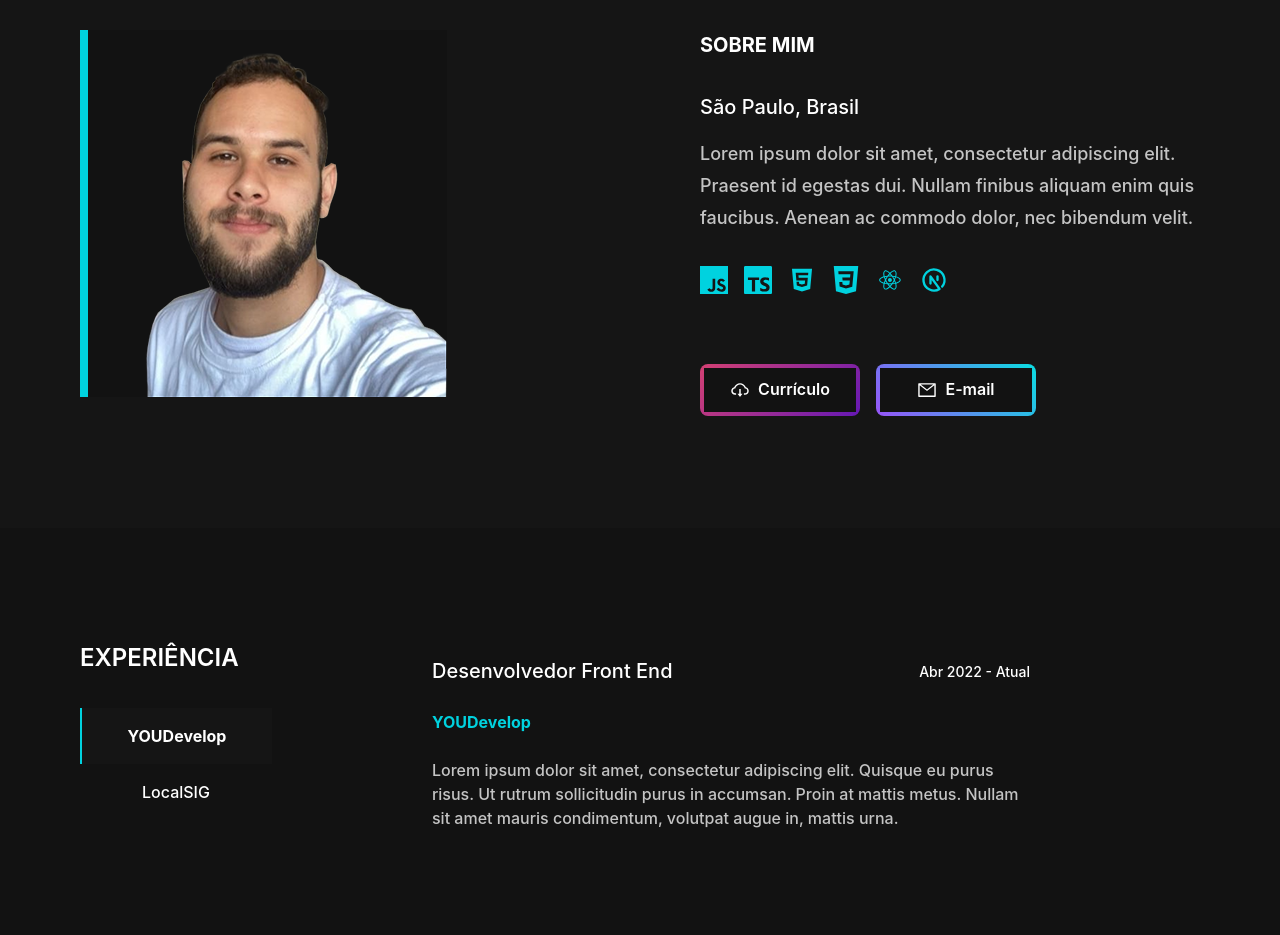
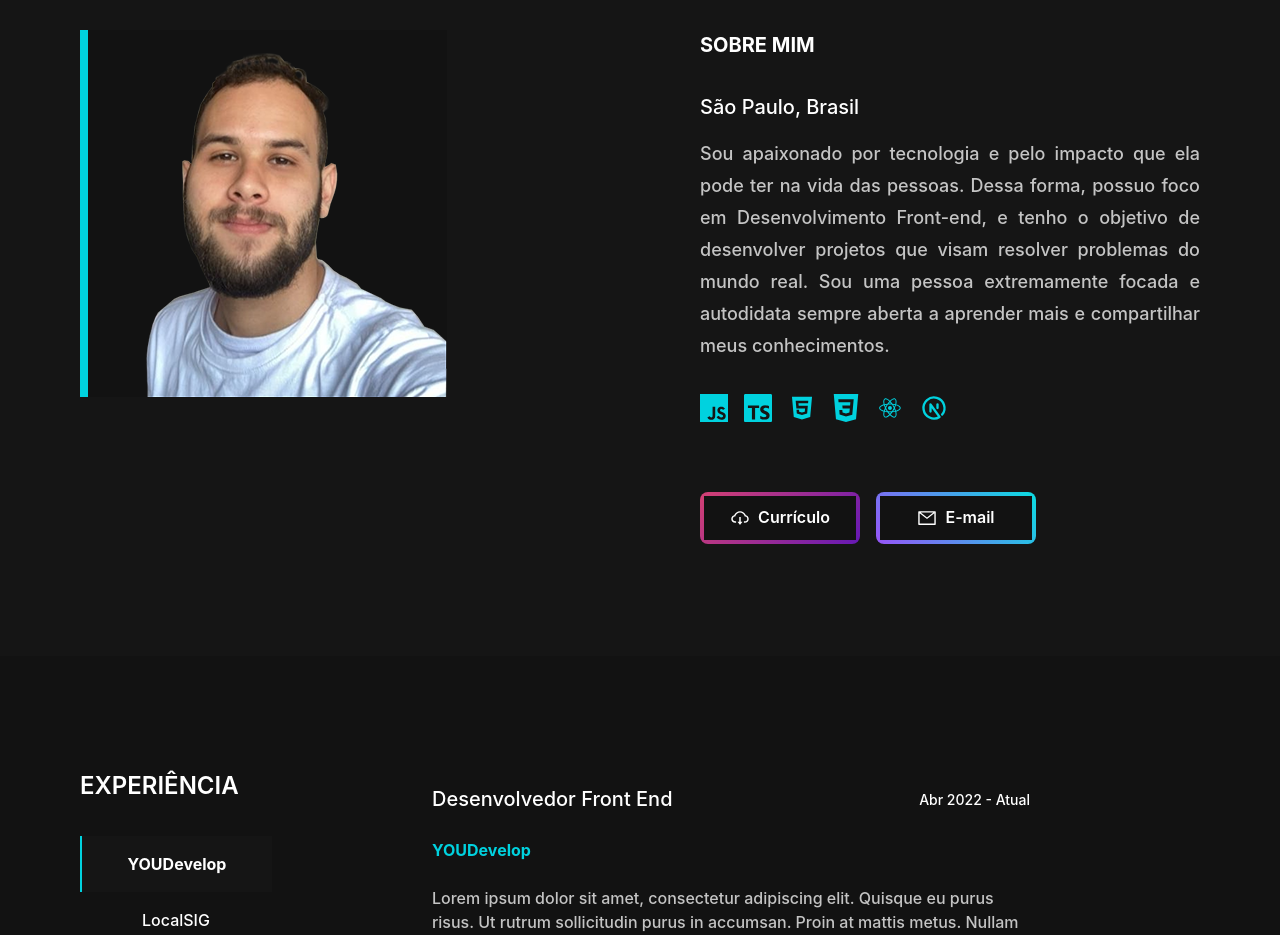
Before and after one commit to Gabriek0/portfolio-2.0, a React (Vite) app: page / in a window 1280 px wide. Shown: the part 780-1715 px from the top of the page. Built offline with nearby package versions, Linux system fonts and the light colour scheme.

Commit message:
feat: add about me description

```diff
--- a/src/components/AboutMe/index.tsx
+++ b/src/components/AboutMe/index.tsx
@@ -36,10 +36,18 @@ function AboutMe() {
           São Paulo, Brasil
         </Text>
 
-        <Text color="gray.100" fontWeight="500" fontSize={18} lineHeight={8}>
-          Lorem ipsum dolor sit amet, consectetur adipiscing elit. Praesent id
-          egestas dui. Nullam finibus aliquam enim quis faucibus. Aenean ac
-          commodo dolor, nec bibendum velit.
+        <Text
+          color="gray.100"
+          fontWeight="500"
+          fontSize={18}
+          lineHeight={8}
+          textAlign="justify"
+        >
+          Sou apaixonado por tecnologia e pelo impacto que ela pode ter na vida
+          das pessoas. Dessa forma, possuo foco em Desenvolvimento Front-end, e
+          tenho o objetivo de desenvolver projetos que visam resolver problemas
+          do mundo real. Sou uma pessoa extremamente focada e autodidata sempre
+          aberta a aprender mais e compartilhar meus conhecimentos.
         </Text>
 
         <IconSection />
```
